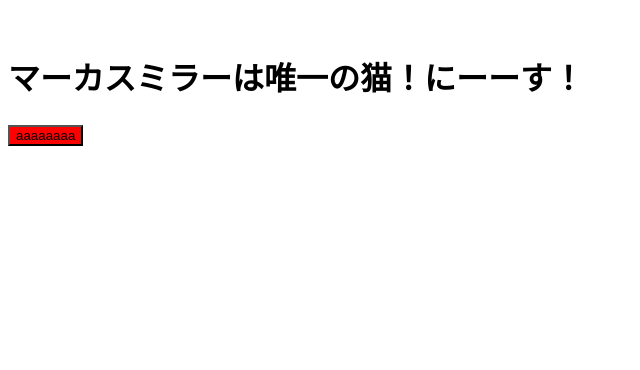
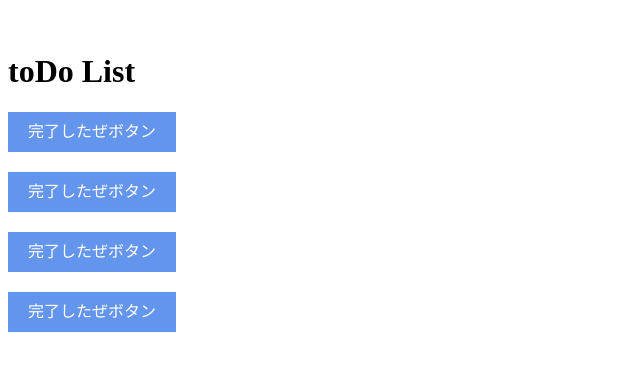
Before and after one commit to takomaru2/todo-vanillaJS, a website: page index.html in a window 1280 px wide. Shown: the whole page, without its empty margins (0-640 px from the left). Drawn offline with Linux system fonts and the light colour scheme.

Commit message:
Add initial project files

```diff
--- a/index.html
+++ b/index.html
@@ -1,19 +1,24 @@
-<!DOCTYPE html>
+<!doctype html>
 <html lang="ja">
-<head>
-    <meta charset="UTF-8">
-    　<!--文字コードを"UTF-8"に設定。日本語とかの特殊文字に対応するために。uptownFunkの略でもある -->
-    <meta name="viewport" content="width=device-width, initial-scale=1.0"> <!--レスポンシブ対応での設定じゃ -->
+  <head>
+    <meta charset="UTF-8" />
+
+    <!--文字コードを"UTF-8"に設定。日本語とかの特殊文字に対応するために。uptownFunkの略でもある -->
+    <meta name="viewport" content="width=device-width, initial-scale=1.0" />
+    <!--レスポンシブ対応での設定じゃ -->
     <title>合宿のVanilla ToDo</title>
-    <link rel="stylesheet" href="styles.css"><!--CSSのインポート的な-->
-</head>
+    <link rel="stylesheet" href="styles.css" />
+    <!--CSSのインポート的な-->
+  </head>
 
-<body>
-　　　<h1>マーカスミラーは唯一の猫！にーーす！</h1>
-     <button onclick="button()">aaaaaaaa</button>
-</body>
-　　　<script>
-    function button() {
-        window.alert('にーーーーーす！')
-    }</script>
+  <body>
+
+    <h1>toDo List</h1>
+    <div class="button-wrapper">
+      <button type="button" class="styled">完了したぜボタン</button>
+      <button type="button" class="styled">完了したぜボタン</button>
+      <button type="button" class="styled">完了したぜボタン</button>
+      <button type="button" class="styled">完了したぜボタン</button>
+    </div>
+  </body>
 </html>
--- a/styles.css
+++ b/styles.css
@@ -1,3 +1,21 @@
-button{
+.button-wrapper{
+    display: flex;
+    flex-wrap: wrap;
+    width: 300px;
+    gap: 20px 5px;
+}
+
+.styled {
+    display: block;
+    border: 0;
+    line-height: 2.5;
+    padding: 0 20px;
+    font-size: 1rem;
+    text-align: center;
+    color: #fff;
+    background-color:cornflowerblue;
+}
+
+.styled:hover {
     background-color: red;
 }
```
